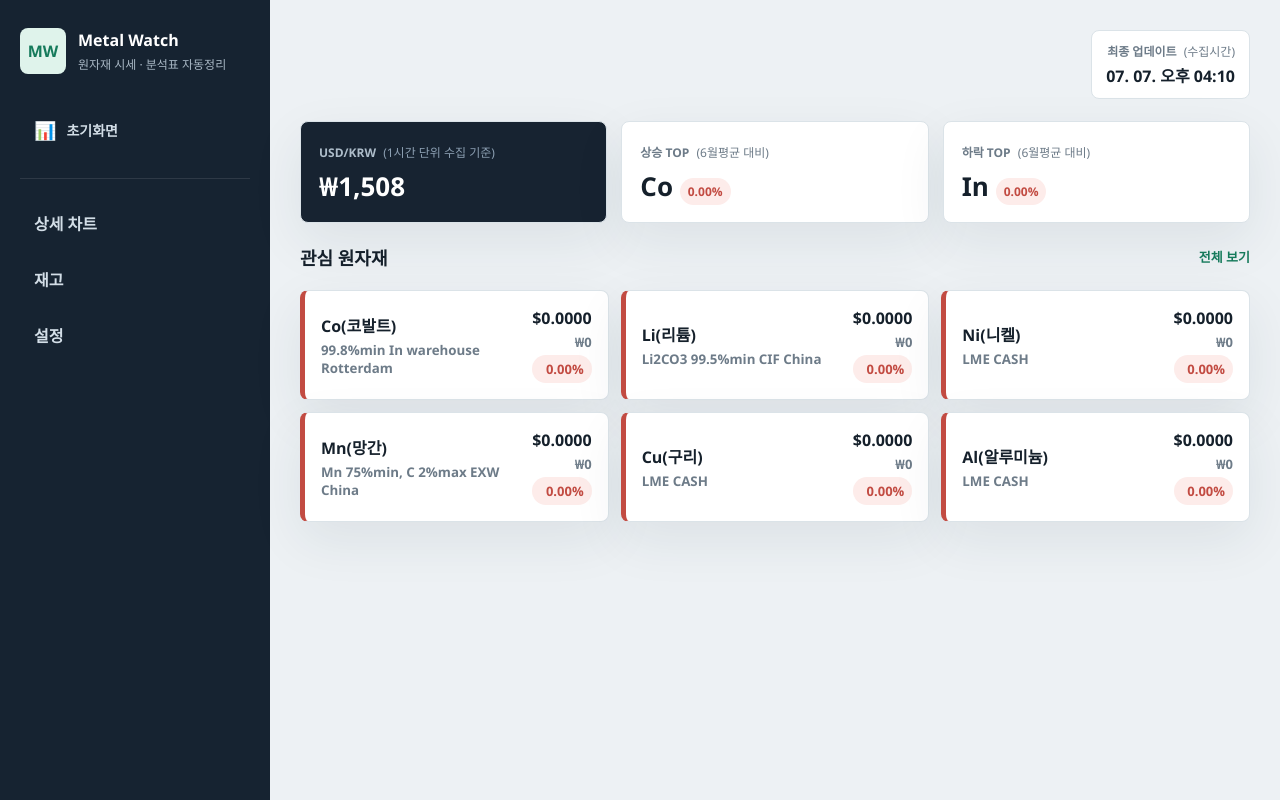
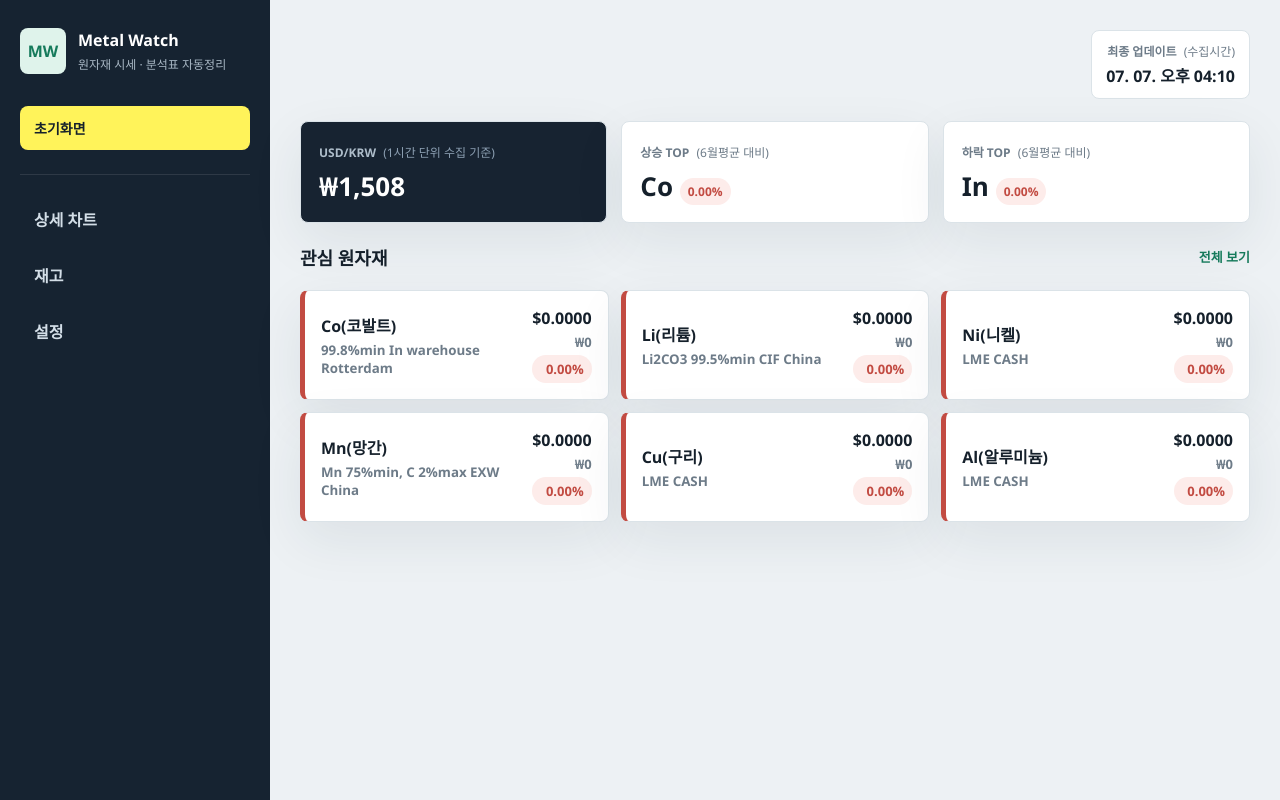
Before and after one commit to ryuchanyul/Metal-Watch, a website: page public/index.html in a window 1280 px wide. Both pictures are taken after a click on the button "focus 모드 닫기 (메뉴 열기)". Drawn offline with Linux system fonts and the light colour scheme; no server answers.

Commit message:
chore(focus-mode): 초기화면 버튼 아이콘 삭제 + 노랑 배경 강조
- 📊 아이콘 span 제거 (텍스트만)
- 배경: 녹색 → 노랑 (#fff35a)로 눈에 띄게
- 글자색: 흰색 → 진한 검정 (#15202b) — 노랑 배경 가독성
- 글자 크기는 기존 그대로 유지

```diff
--- a/public/index.html
+++ b/public/index.html
@@ -33,7 +33,6 @@
         </div>
         <nav class="side-nav">
           <button class="side-focus-enter" id="sideFocusEnterBtn" type="button">
-            <span aria-hidden="true">📊</span>
             <span>초기화면</span>
           </button>
           <div class="side-nav-divider" aria-hidden="true"></div>
--- a/public/styles.css
+++ b/public/styles.css
@@ -2512,3 +2512,13 @@ body.focus-mode #prices .section-heading {
 .focus-enter-btn {
   display: none !important;
 }
+
+/* 초기화면 버튼 — 노랑색 강조 (아이콘 없음) */
+.side-focus-enter {
+  background: var(--yellow, #fff35a) !important;
+  color: #15202b !important;
+}
+
+.side-focus-enter:hover {
+  background: #f5d900 !important;
+}
```
